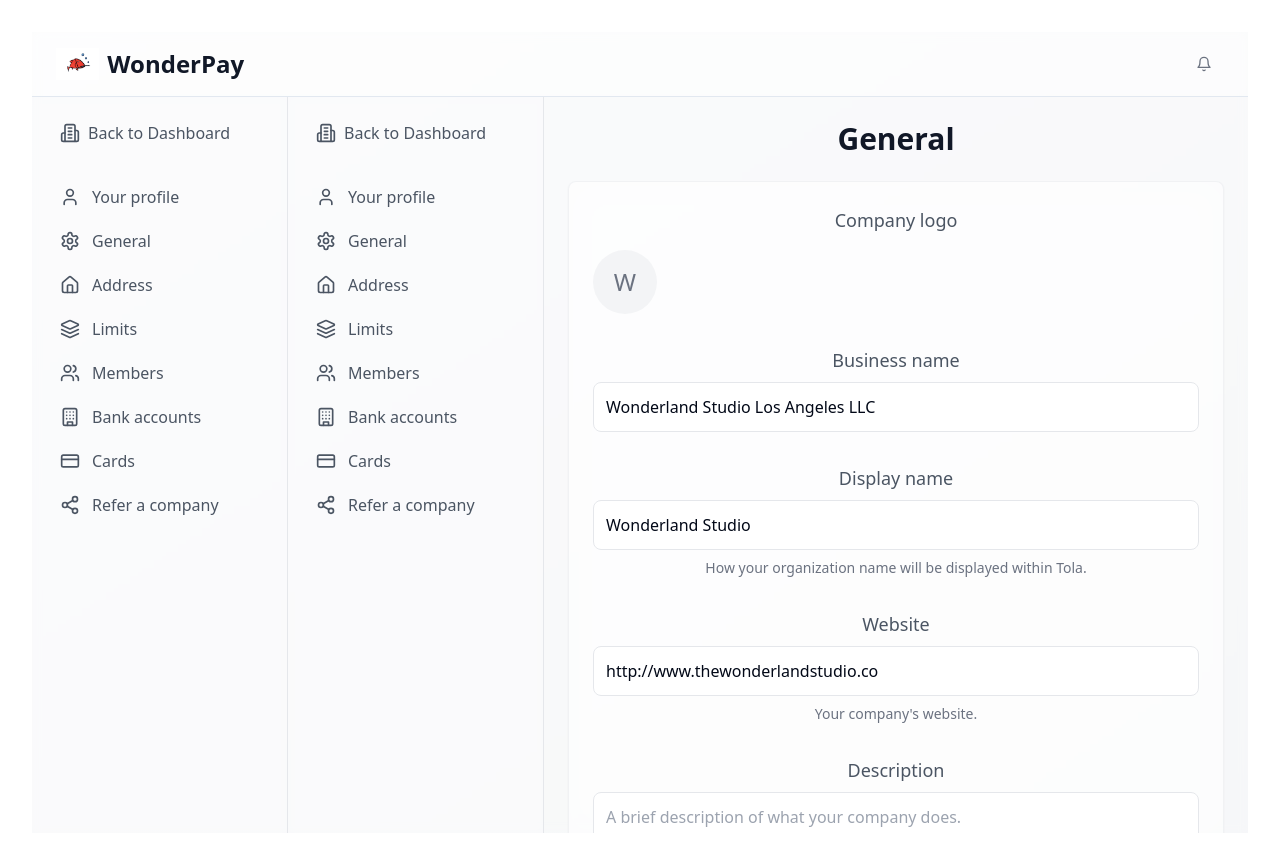
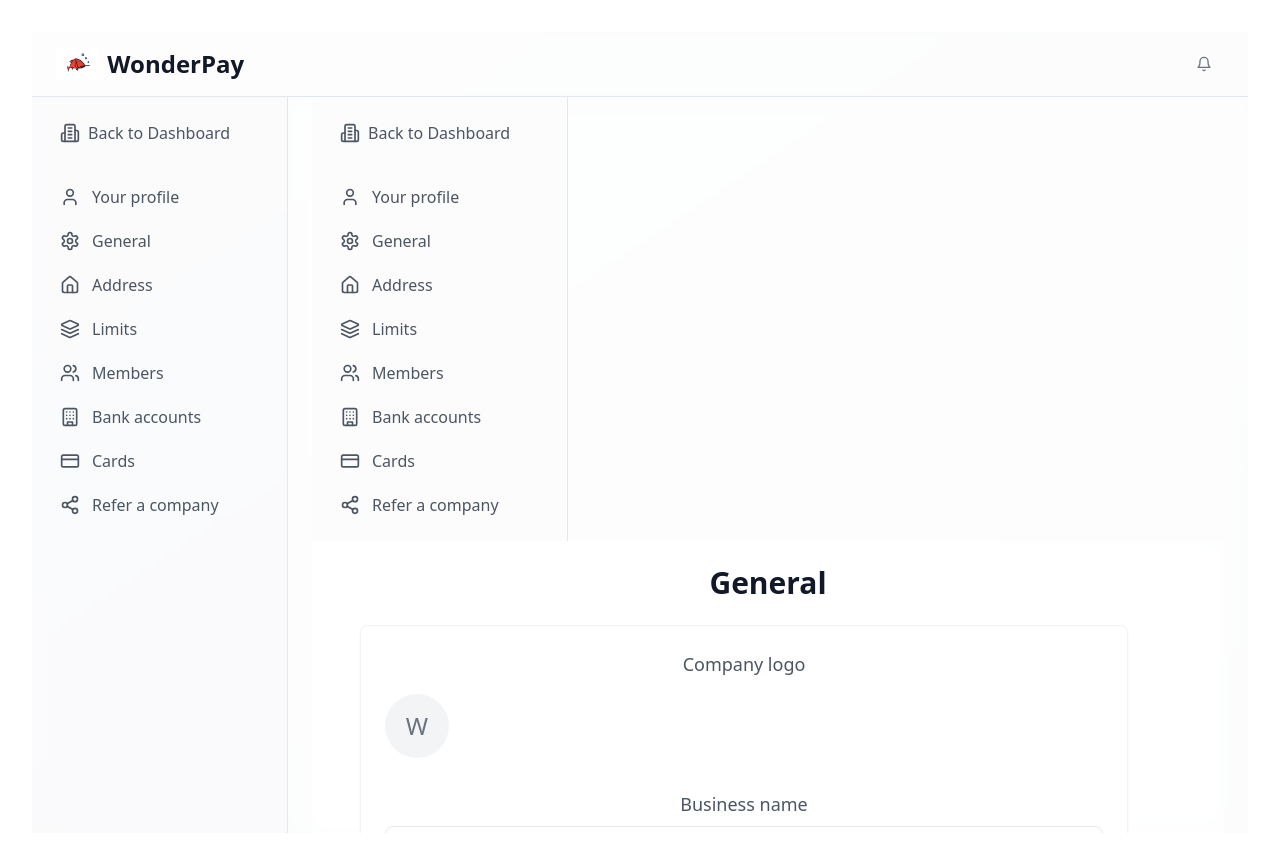
Before and after one commit to wonderlandstudio/wonderpay-front-end, a React (Vite) app: page /dashboard/settings in a window 1280 px wide. Built offline with nearby package versions, Linux system fonts and the light colour scheme.

Commit message:
Fix duplicate display issue
Addressed the problem of duplicate entries appearing in the display. Further investigation may be needed to ensure the issue is fully resolved.
[skip gpt_engineer]

```diff
--- a/src/components/layout/DashboardLayout.tsx
+++ b/src/components/layout/DashboardLayout.tsx
@@ -19,9 +19,7 @@ const DashboardLayout = ({ children }: DashboardLayoutProps) => {
         <Header />
         <div className="flex h-[calc(100vh-4rem)]">
           {isSettingsPage ? (
-            <main className="flex-1 overflow-y-auto">
-              <SettingsLayout>{children}</SettingsLayout>
-            </main>
+            <SettingsLayout>{children}</SettingsLayout>
           ) : (
             <>
               <Sidebar />
--- a/src/components/layout/SettingsLayout.tsx
+++ b/src/components/layout/SettingsLayout.tsx
@@ -7,12 +7,12 @@ interface SettingsLayoutProps {
 
 const SettingsLayout = ({ children }: SettingsLayoutProps) => {
   return (
-    <div className="flex h-[calc(100vh-4rem)]">
+    <>
       <SettingsSidebar />
-      <main className="flex-1 overflow-y-auto">
+      <main className="flex-1 overflow-y-auto px-6 backdrop-blur-md bg-white/50">
         {children}
       </main>
-    </div>
+    </>
   );
 };
 
```
